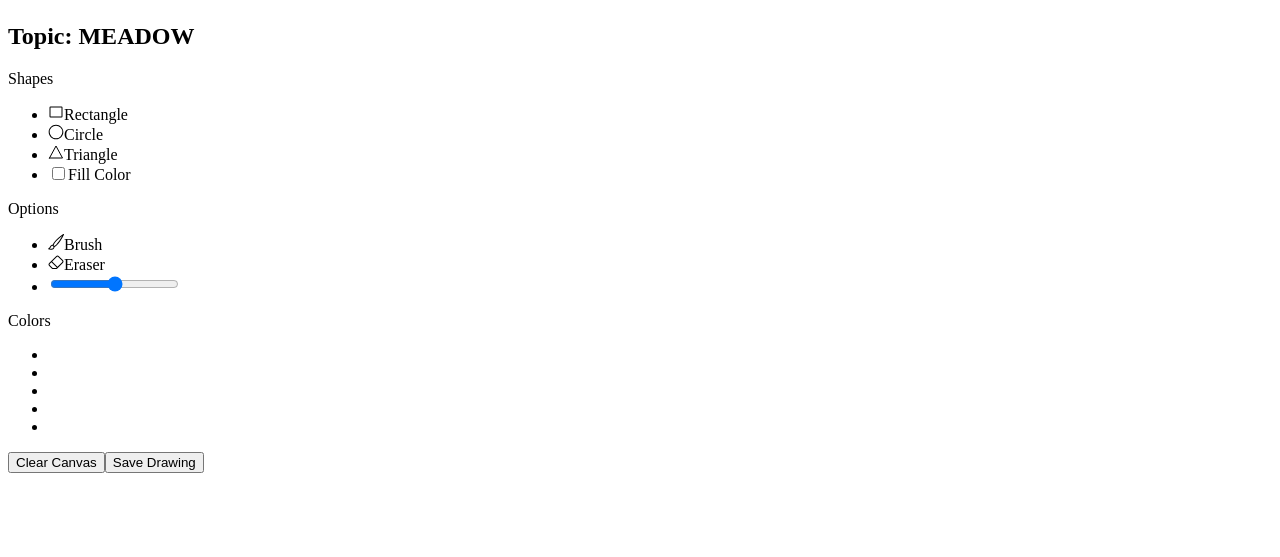
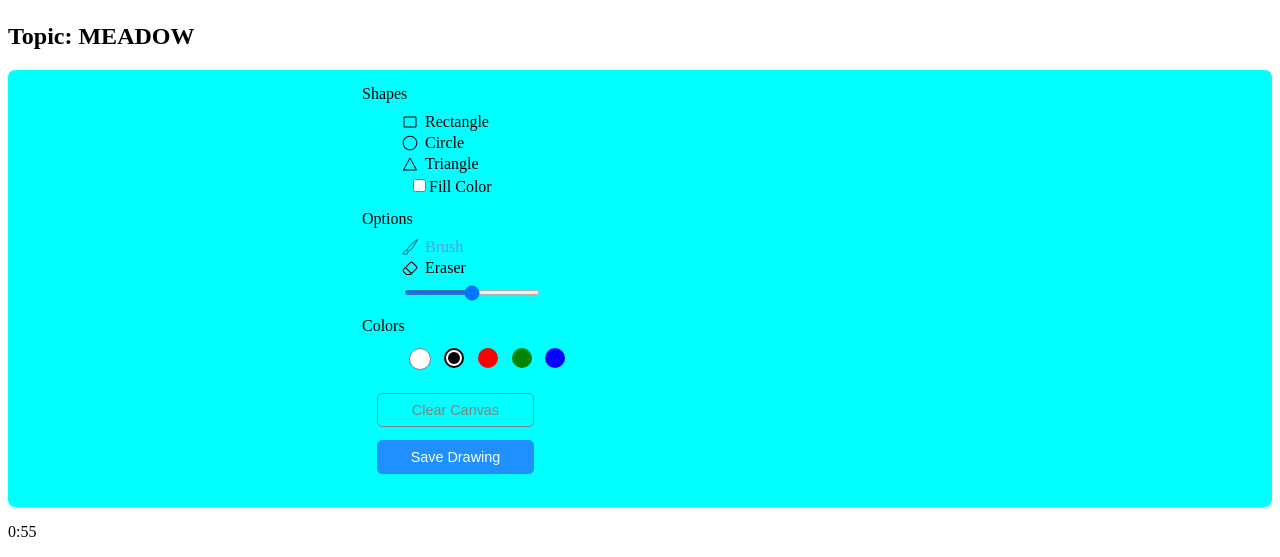
Before and after one commit to Duo-doodle/Duo-doodle, a React (Vite) app in the folder Duo-doodle/: page / in a window 1280 px wide. Shown: the part 390-947 px from the top of the page. Built offline with nearby package versions, Linux system fonts and the light colour scheme.

Commit message:
added all toolbar components with styling

```diff
--- a/Duo-doodle/src/components/Canvas.jsx
+++ b/Duo-doodle/src/components/Canvas.jsx
@@ -42,26 +42,26 @@ const Canvas = () => {
   }, [draw]);
 
   return (
-    <>
+    <section className="draw-feature">
       <div className="container">
         <section className="tools-board">
           <div className="row">
             <label className="title">Shapes</label>
             <ul className="options">
               <li className="option">
-                <PiRectangle />
+                <PiRectangle  className="icon" />
                 <span>Rectangle</span>
               </li>
               <li className="option">
-                <GoCircle />
+                <GoCircle  className="icon"/>
                 <span>Circle</span>
               </li>
               <li className="option">
-                <IoTriangleOutline />
+                <IoTriangleOutline className="icon"/>
                 <span>Triangle</span>
               </li>
-              <li>
-                <label>
+              <li className="option" >
+                <label id="fill-color">
                   <input type="checkbox"/>
                   Fill Color
                 </label>
@@ -71,37 +71,39 @@ const Canvas = () => {
           <div className="row">
             <label className="title">Options</label>
             <ul className="options">
-              <li className="option">
-                <BsBrush />
+              <li className="option active">
+                <BsBrush className="icon" />
                 <span>Brush</span>
               </li>
               <li className="option">
-                <BsEraser />
+                <BsEraser className="icon" />
                 <span>Eraser</span>
               </li>
-              <li>
+              <li className="option">
                 <input type="range" id="size-slider"/>
               </li>
             </ul>
           </div>
-          <div className="row">
+          <div className="row colors">
             <label className="title">Colors</label>
             <ul className="options">
               <li className="option"></li>
+              <li className="option selected"></li>
               <li className="option"></li>
               <li className="option"></li>
-              <li className="option"></li>
-              <li className="option"></li>
+              <li className="option">
+                <input type="color" id="color-picker" value="#0000ff"/>
+              </li>
             </ul>
           </div>
-          <div className="row">
+          <div className="row buttons">
             <button className="clear-canvas">Clear Canvas</button>
             <button className="save-img">Save Drawing</button>
           </div>
         </section>
         <canvas id="canvas"></canvas>
       </div>
-    </>
+    </section>
   )
 }
 
--- a/Duo-doodle/src/index.css
+++ b/Duo-doodle/src/index.css
@@ -1,3 +1,127 @@
 #timer-alert {
   color:red
 }
+.draw-feature {
+  display: flex;
+  align-items: center;
+  justify-content: center;
+  min-height: 50vh;
+  background-color: aqua;
+  border-radius: 7px;
+}
+.container{
+  display: flex;
+  width: 80%;
+  max-width: 600px;
+}
+.tools-board{
+  width: 210px;
+  padding: 15px 22px 0;
+}
+.tools-board .row{
+  margin-bottom: 20px;
+}
+.row .options{
+  list-style: none;
+  margin: 10px 0 0 0;
+}
+.row .options .option{
+  display: flex;
+  cursor: pointer;
+  align-items: center;
+  margin-bottom: 3px;
+}
+.option:is(:hover, .active) .icon{
+  filter: invert(17%) sepia(90%) saturate(3000%) hue-rotate(900deg) brightness(100%) contrast(100%);
+}
+.option :where(span, label){
+  padding-left: 7px;
+  cursor: pointer;
+}
+.option:is(:hover, .active) :where(span, label){
+  color:cornflowerblue;
+}
+.option #fill-color{
+  cursor: pointer;
+  height: 14px;
+  width: 90px;
+}
+.option #size-slider{
+  width: 80%;
+  height: 5px;
+  margin-top: 10px;
+}
+.colors .options{
+  display: flex;
+  justify-content: space-around;
+}
+.colors .option{
+  height: 20px;
+  width: 20px;
+  border-radius: 50%;
+  margin-top: 3px;
+  position: relative;
+}
+.colors .option:nth-child(1){
+  background-color: white;
+  border: 1.5px solid gray;
+}
+.colors .option:nth-child(2){
+  background-color: black;
+}
+.colors .option:nth-child(3){
+  background-color: red;
+}
+.colors .option:nth-child(4){
+  background-color: rgb(4, 133, 4);
+}
+.colors .option:nth-child(5){
+  background-color: blue;
+}
+.colors .option.selected::before{
+  position: absolute;
+  content:"";
+  top: 50%;
+  left: 50%;
+  height: 12px;
+  width: 12px;
+  background: inherit;
+  border-radius: inherit;
+  border: 2px solid white;
+  transform: translate(-50%, -50%);
+}
+.colors .option:first-chil.selected::before{
+  background-color:rgb(230, 226, 226);
+}
+.option #color-picker{
+  opacity: 0;
+  cursor: pointer;
+}
+.buttons button{
+  width: 75%;
+  color: white;
+  border: none;
+  outline: none;
+  padding: 8px 0;
+  font-size: 0.9rem;
+  margin: 0 0 13px 7%;
+  background: none;
+  border-radius: 5px;
+  cursor: pointer;
+}
+.buttons .clear-canvas{
+  color: grey;
+  border: 1px solid grey;
+  transition: all 0.3s ease;
+}
+.clear-canvas:hover{
+  color: white;
+  background-color: lightsteelblue;
+}
+.buttons .save-img{
+  background-color:dodgerblue;
+  border: 1px solid dodgerblue
+}
+.canvas{
+  flex: 1;
+}
```
